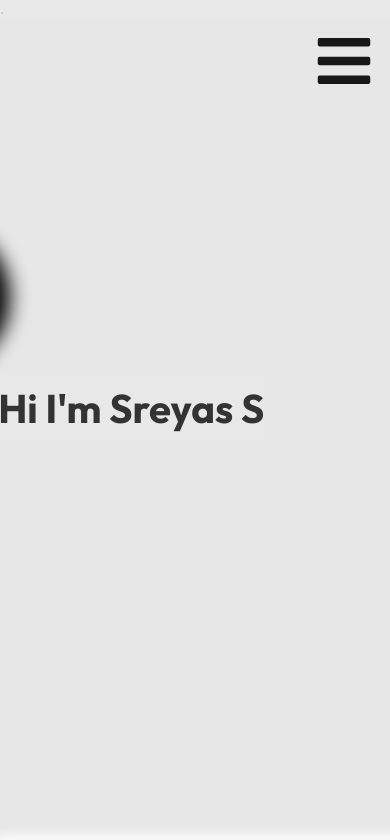
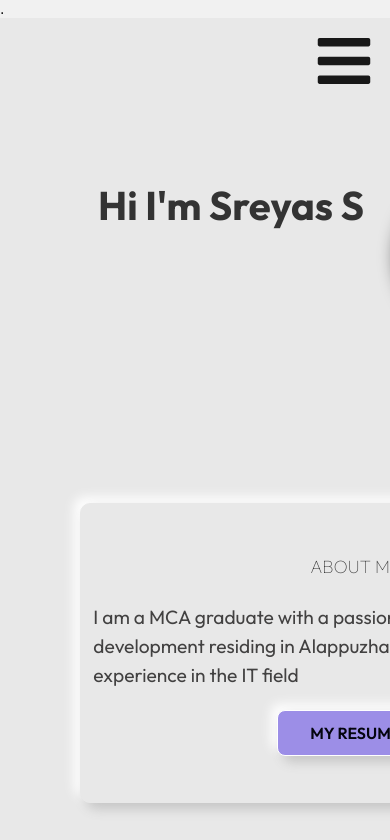
Before and after one commit to sreyas-sc/Portfolio, a React (Create React App) app: page / in a window 390 px wide. Shown: the top 840 px of the page. Built offline with nearby package versions, Linux system fonts and the light colour scheme.

Commit message:
Update HeroImgStyles.css

```diff
--- a/src/components/HeroImgStyles.css
+++ b/src/components/HeroImgStyles.css
@@ -48,6 +48,7 @@
 
 }
 
+
 .hero .content h1{
     font-size: 6rem;
     padding: 0.6rem 0 1.5rem;
@@ -58,6 +59,59 @@
     font-weight: 200;
 
 }
+
+/* ////////////////////////////////////////////////////////// */
+@media screen and (max-width: 768px) {
+
+  .mask{
+    width: 100;
+    background-color: #e8e8e8;
+    height: 80vh;
+    /* position: relative; */
+  }
+
+  .mask::after {
+    content: "";
+    /* width: 100%; */
+    width: max-content;
+    height: 100%;
+    position: absolute;
+    top: 0;
+    left: 0;
+    background-color: #b30808;
+    opacity: 0.8;
+}
+
+  .hero {
+    height: 100%;
+    width: max-content;
+    background-color: #e8e8e8;
+    /* background-color: #3c3c3c; */
+  }
+
+
+  .hero .content {
+      transform: none; /* Reset transform for mobile */
+      top: 20%;
+      left: 20%;
+      /* background-color: #0974f1; */
+      text-align: centre;
+      padding: 0 20px; /* Add padding to center content */
+  }
+
+  .hero .content h1{
+    font-size: 3rem;
+    padding: 0.6rem 0 1.5rem;
+}
+
+.hero .content p{
+    font-size: 2.4rem;
+    font-weight: 200;
+
+}
+}
+/* //////////////////////////////////////////////////////////// */
+
 
 .content .btn{
     margin: 1rem 0.2rem;
@@ -84,7 +138,7 @@ button:active {
 }
 
 
-@media screen and (max-width:640){
+@media screen and (max-width:768px){
     .hero .content h1{
         font-size: 3rem;
     }
@@ -206,8 +260,9 @@ button:active {
     .profile-img {
         width: 150px; /* Further reduced width for smaller screens */
         height: 150px; /* Further reduced height for smaller screens */
-        top: 50%; /* Adjusted top positioning */
-        right: 100%; /* Adjust distance from right edge */
+        top: 45%; /* Adjusted top positioning */
+        right: 0%; /* Adjust distance from right edge */
+        left: 50%
     }
 }
 
@@ -245,6 +300,54 @@ button:active {
     box-shadow: 6px 6px 12px #c5c5c5, -6px -6px 12px #ffffff;
 }
 
+@media screen and (max-width: 768px) {
+
+  .aboutcard {
+    position:relative;
+    display:flex;
+    align-items: center;
+    justify-content: center;
+    width: 550px;
+    height: 300px;
+    margin-top: -190px;
+    margin-left: auto;
+    margin-right: auto;
+    box-shadow: 0 10px 20px rgba(116, 116, 116, 0.2);
+    padding: 12px;
+    overflow: hidden;
+    border-radius: 10px;
+    background: #e8e8e8;
+    border: 1px solid #e8e8e8;
+    transition: all 0.5s cubic-bezier(0.23, 1, 0.320, 1);
+    box-shadow: 6px 6px 12px #c5c5c5, -6px -6px 12px #ffffff;
+}
+
+.cardcontent {
+  display: flex;
+  flex-direction: column;
+  align-items:center;
+  gap: 15px;
+  color: #403f3f;
+  transition: all 0.5s cubic-bezier(0.23, 1, 0.320, 1);
+}
+
+.cardcontent .cardheading {
+  font-weight: 60;
+  color: #333;
+  font-size: 15px;
+  align-items: center;
+}
+
+.cardcontent .cardpara {
+  line-height: 1;
+  color: #424141;
+  align-items: center;
+}
+
+}
+
+
+
 .aboutcard:hover {
     box-shadow: 0 0 20px rgba(9, 117, 241, 0.8);
     border-color: #0974f1;
@@ -532,6 +635,7 @@ button:active {
     /* margin-left: ; */
     padding: 0 15px;
   }
+
 
   .projectcard {
     --font-color: #323232;
@@ -550,6 +654,27 @@ button:active {
     flex-direction: column;
     transition: .4s;
     position: relative;
+  }
+
+  @media screen and (max-width: 768px) {
+    .projectcard {
+      --font-color: #323232;
+      --bg-color: #e0e0e0;
+      /* --bg-color: #6e0f0f; */
+      width: 250px;
+      margin-top: 5%;
+      margin-left: 2%;
+      height:max-content;
+      min-height: 400px;
+      border-radius: 20px;
+      background: var(--bg-color);
+      box-shadow: -9px 9px 18px #5a5a5a,
+                  9px -9px 18px #ffffff;
+      display: flex;
+      flex-direction: column;
+      transition: .4s;
+      position: relative;
+    }
   }
 
   .projectcard:hover {
@@ -640,6 +765,16 @@ button:active {
     transform: scale(0.9);
     fill: #333333;
   }
+  @media screen and (max-width: 768px) {
+    .formore{
+      /* margin: auto; */
+      margin-top: 27px;
+      /* margin-right: -50px; */
+      font-size: 1rem;
+      align-items: center;
+      margin-left: 240px;
+   }
+  }
 
   /* Experience */
 
@@ -1090,6 +1225,7 @@ button:active {
 
 
   /*  */
+
 
   .timelineexp {
     position: relative;
@@ -1260,7 +1396,7 @@ button:active {
 
   /* ================ Timeline Media Queries ================ */
 
-  @media screen and (max-width: 660px) {
+  @media screen and (max-width: 768px) {
 
   .timelineexp {
        width: 100%;
@@ -1338,10 +1474,10 @@ button:active {
       position: relative;
       margin: 1em 0 0 0;
       padding: 1em;
-      background: rgb(245,245,245);
-      -webkit-box-shadow: 0 0 1px rgba(0,0,0,0.20);
-      -moz-box-shadow: 0 0 1px rgba(0,0,0,0.20);
-      box-shadow: 0 0 1px rgba(0,0,0,0.20);
+      background: #e8e8e842;
+      -webkit-box-shadow: 0 0 1px rgba(0, 0, 0, 0);
+      -moz-box-shadow: 0 0 1px rgba(0, 0, 0, 0);
+      box-shadow: 0 0 1px rgba(0, 0, 0, 0);
 
     z-index: 15;
   }
@@ -1356,16 +1492,6 @@ button:active {
   }
 
   }
-
-  /* @media screen and (min-width: 400px ?? max-width: 660px) {
-  .direction-l .desc,
-  .direction-r .desc {
-      margin: 1em 4em 0 4em;
-  }
-
-  } */
-
-  /* tech stack */
 
   .techstack{
     align-items: center;
@@ -1438,12 +1564,18 @@ button:active {
     }
   }
   /* Skill percentage */
+
+  @media screen and (max-width: 768px) {
+
+  }
+
+
   .skillcontainer {
-
     background: #e8e8e8;
     border: 1px solid #e8e8e8;
     box-shadow: 6px 6px 12px #c5c5c5, -6px -6px 12px #ffffff;
     position: relative;
+    /* margin-left: 30%; */
     margin-left: 30%;
     align-items: center;
     justify-content: center;
@@ -1451,6 +1583,15 @@ button:active {
     width: 100%;
     padding: 10px 20px;
     border-radius: 7px;
+  }
+
+  @media screen and (max-width: 768px) {
+    .skillcontainer {
+      max-width: 500px;
+      margin-left: 8%;
+      margin-top: 10%;
+    }
+
   }
 
   .skillcontainer .skill-box {
@@ -1559,7 +1700,7 @@ button:active {
     font-weight: bold;
     padding: 2px 6px;
     border-radius: 3px;
-    background: rgb(24, 24, 24);
+    background: #181818;
     z-index: 1;
   }
 
@@ -1693,6 +1834,17 @@ button:active {
     align-items: center;
     margin-left: 530px;
   }
+
+  @media screen and (max-width: 768px) {
+    .followme{
+      margin: auto;
+      margin-top: 17px;
+      font-size: 1rem;
+      align-items: center;
+      margin-left: 250px;
+    }
+  }
+
   .eml{
     /* margin: auto; */
     /* text-decoration:#090909; */
@@ -1703,4 +1855,6 @@ button:active {
     align-items: center;
     margin-left: 530px;
   }
+
+
   /*  */
```
